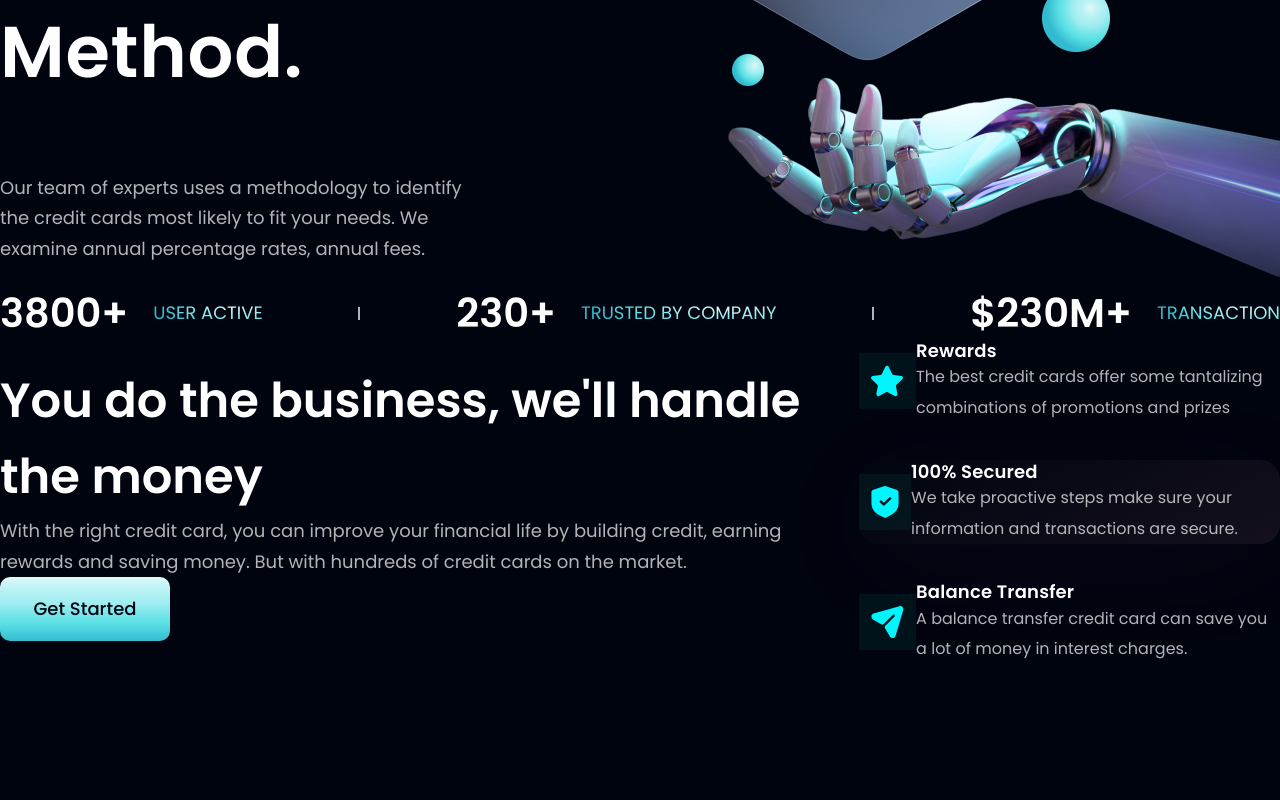
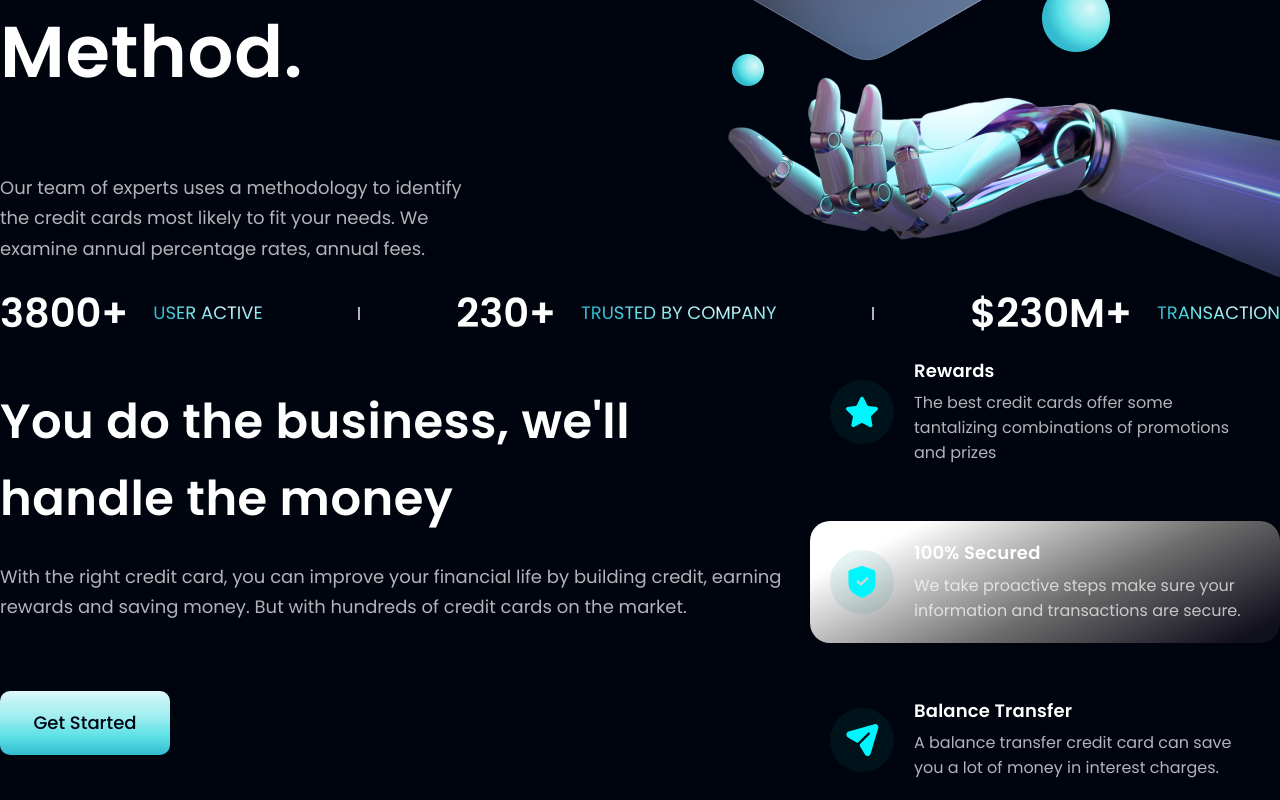
Before and after one commit to adhampton110/HooBank, a Vue app: page / in a window 1280 px wide. Shown: the part 489-1289 px from the top of the page. Before the commit the page ends 1154 px from the top, so only its background shows below. Built offline with nearby package versions, Linux system fonts and the light colour scheme.

Commit message:
Margin Fixes For Business Layout

```diff
--- a/src/layouts/Business/Business.vue
+++ b/src/layouts/Business/Business.vue
@@ -5,14 +5,14 @@
     <section id="business">
         <div>
             <h2>You do the business, we'll handle the money</h2>
-            <p>
+            <p class="description">
                 With the right credit card, you can improve your financial life by building credit, earning rewards and saving money. But with hundreds of credit cards on the market.
             </p>
             <CTARectangle/>
         </div>
         <div class="business-items">
             <div class="rewards">
-                <img src="../../assets/Star.svg" alt="start">
+                <div class="img-wrapper"><img src="../../assets/Star.svg" alt="start"></div>
                 <div>
                     <h4>Rewards</h4>
                     <p class="content">
@@ -20,8 +20,8 @@
                     </p>
                 </div>
             </div>
-            <div class="secured active">
-                <img src="../../assets/Shield.svg" alt="shield">
+            <div class="secured wht-blk-gradient">
+                <div class="img-wrapper"><img src="../../assets/Shield.svg" alt="shield"></div>
                 <div>
                     <h4>100% Secured</h4>
                     <p class="content">
@@ -30,9 +30,9 @@
                 </div>
             </div>
             <div class="balance">
-                <img src="../../assets/Send.svg" alt="send">
+                <div class="img-wrapper"><img src="../../assets/Send.svg" alt="send"></div>
                 <div>
-                    <h4>Balance Transfer</h4>
+                    <h4 class="mb-2">Balance Transfer</h4>
                     <p class="content">
                         A balance transfer credit card can save you a lot of money in interest charges.
                     </p>
@@ -42,10 +42,18 @@
     </section>
 </template>
 <style scoped>
-    img {
-        padding: 12px;
-        background-color: rgba(9, 151, 124, 0.10);
-        border-color: rgba(9, 151, 124, 0.10);
+    .description {
+        margin-top: 24px;
+        margin-bottom: 68px;
+    }
+    .img-wrapper {
+        width: 64px;
+        height: 64px;
+        background-color: var(--transparent-turquoise);
+        display: flex;
+        justify-content: center;
+        align-items: center;
+        border-radius: 50%;
     }
     #business {
         display: flex;
@@ -57,15 +65,18 @@
         gap: 36px;
     }
     .rewards,.secured,.balance {
+        width: 470px;
+        cursor: pointer;
+        border-radius: 20px;
+        padding: 20px;
         display: flex;
+        justify-content: space-between;
         align-items: center;
     }
-    .active {
-        border-radius: 20px;
-        background: linear-gradient(154deg, rgba(255, 255, 255, 0.00) 0%, #14101D 100%);
-        box-shadow: 0px 20px 100px -10px rgba(66, 71, 91, 0.10);
-    }
     .content {
+        margin-top: 8px;
         font-size: 16px;
+        width: 346px;
+        line-height: normal;
     }
 </style>
--- a/src/style.css
+++ b/src/style.css
@@ -7,6 +7,7 @@
   --gray: rgba(255, 255, 255, 0.70);
   --black: #00040F;
   --cyan: linear-gradient(180deg, #DEF9FA 0.89%, #BEF3F5 17.23%, #9DEDF0 42.04%, #7DE7EB 55.12%, #5CE1E6 71.54%, #33BBCF 100%);
+  --transparent-turquoise: rgba(9, 151, 124, 0.10);
 }
 
 body {
@@ -28,6 +29,7 @@ h2 {
   font-style: normal;
   font-weight: 600;
   line-height: 160%;
+  letter-spacing: 0.48px;
   color: var(--white);
 }
 h3 {
```
